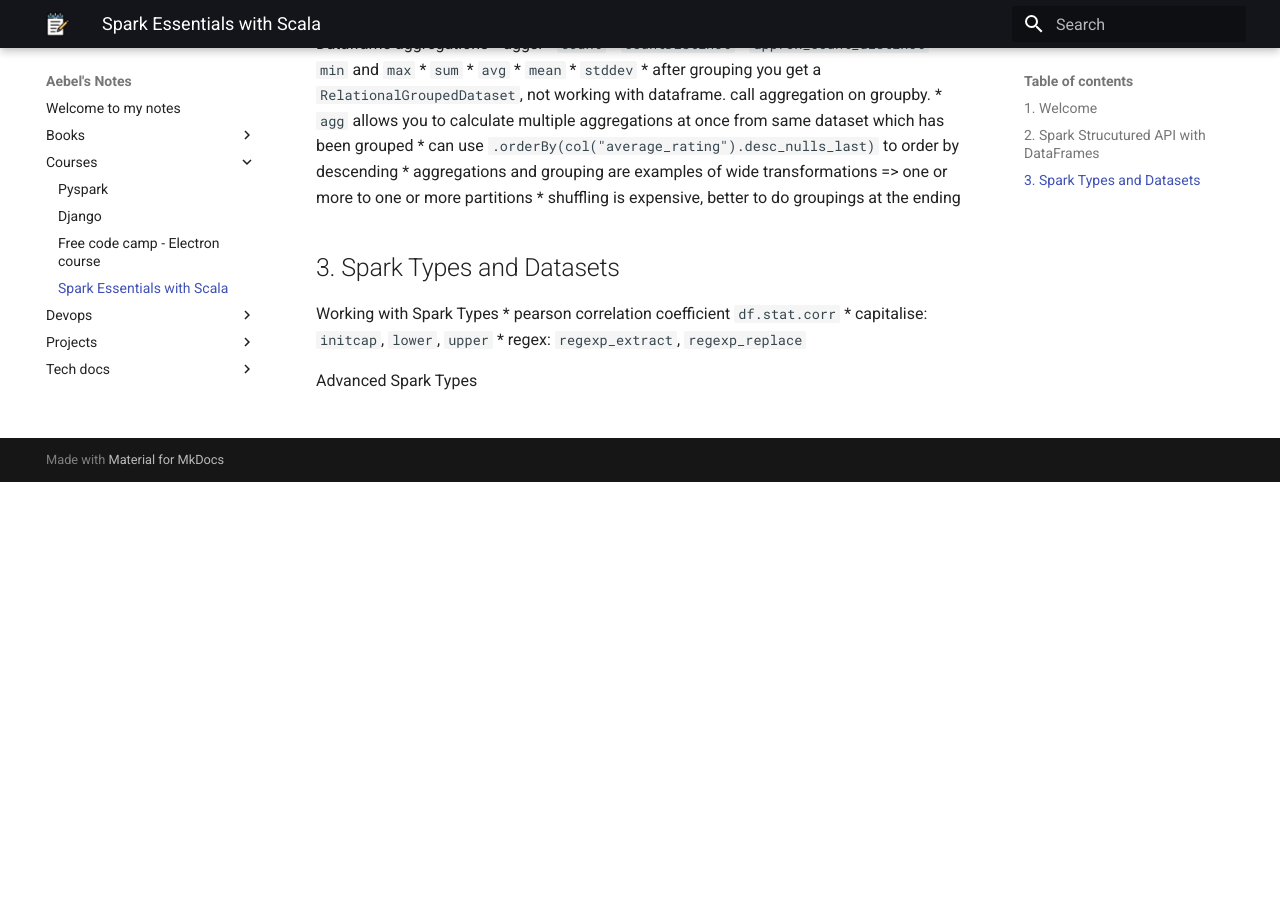
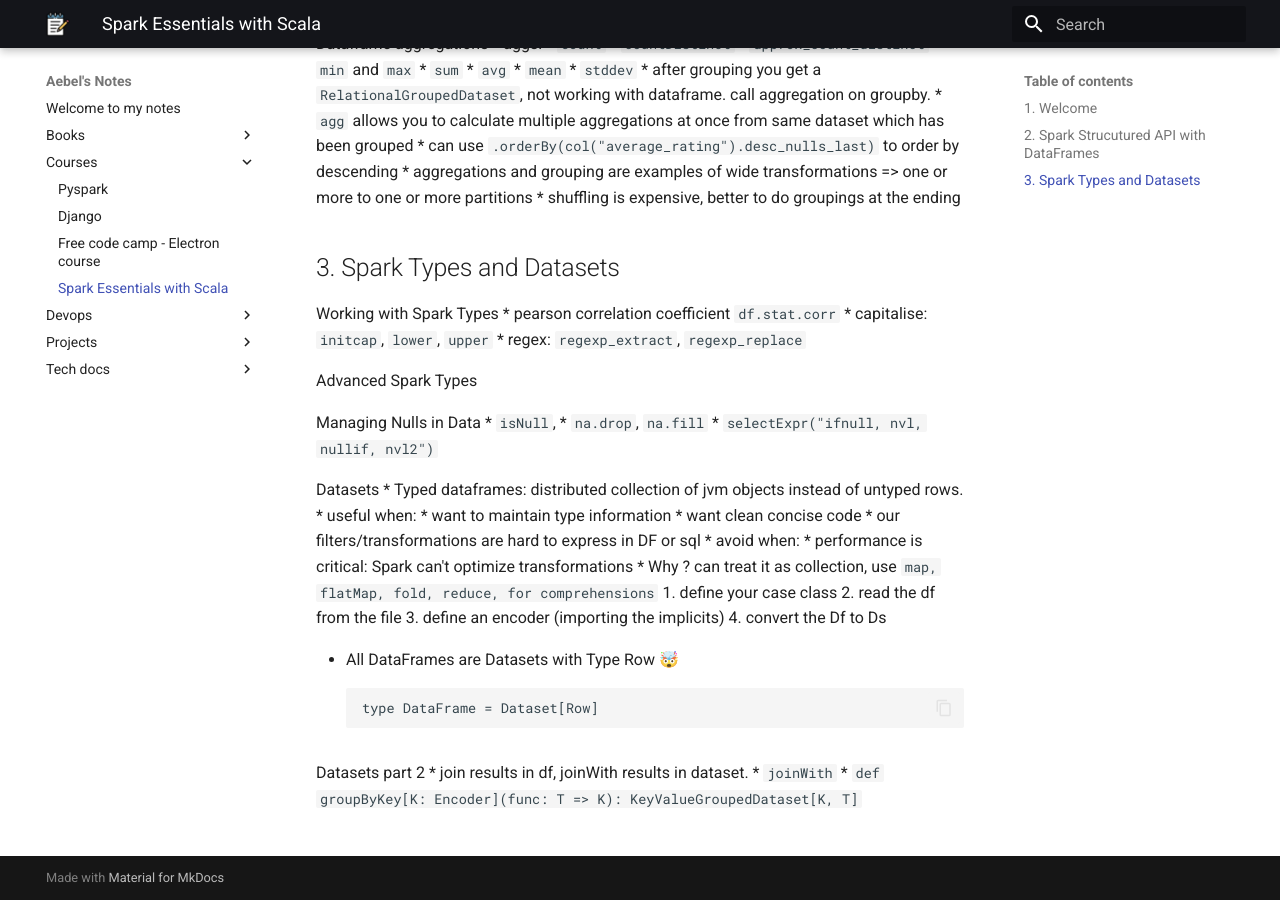
Before and after one commit to Aebel-Shajan/notes, an MkDocs documentation site: the page built from docs/courses/rock-the-jvm-spark-essentials.md, in a window 1280 px wide and 900 px high, scrolled down 2239 px. Built offline with MkDocs 1.6.1 and Material for MkDocs 9.7.7, drawn with Linux system fonts in a browser that asks for light colours; before the commit the page ends 2721 px from its top, so only the background shows below that.

Commit message:
Update notes

````diff
--- a/docs/courses/rock-the-jvm-spark-essentials.md
+++ b/docs/courses/rock-the-jvm-spark-essentials.md
@@ -132,3 +132,32 @@ Working with Spark Types
 * regex: `regexp_extract`, `regexp_replace`
 
 Advanced Spark Types
+
+Managing Nulls in Data
+* `isNull`,
+* `na.drop`, `na.fill`
+* `selectExpr("ifnull, nvl, nullif, nvl2")`
+
+Datasets
+* Typed dataframes: distributed collection of jvm objects instead of untyped rows.
+* useful when:
+    * want to maintain type information
+    * want clean concise code
+    * our filters/transformations are hard to express in DF or sql
+* avoid when:
+    * performance is critical: Spark can't optimize transformations
+* Why ? can treat it as collection, use `map, flatMap, fold, reduce, for comprehensions`
+1. define your case class
+2. read the df from the file
+3. define an encoder (importing the implicits)
+4. convert the Df to Ds
+
+* All DataFrames are Datasets with Type Row 🤯
+```
+type DataFrame = Dataset[Row]
+```
+
+Datasets part 2
+* join results in df, joinWith results in dataset.
+* `joinWith`
+* `def groupByKey[K: Encoder](func: T => K): KeyValueGroupedDataset[K, T]`
````
